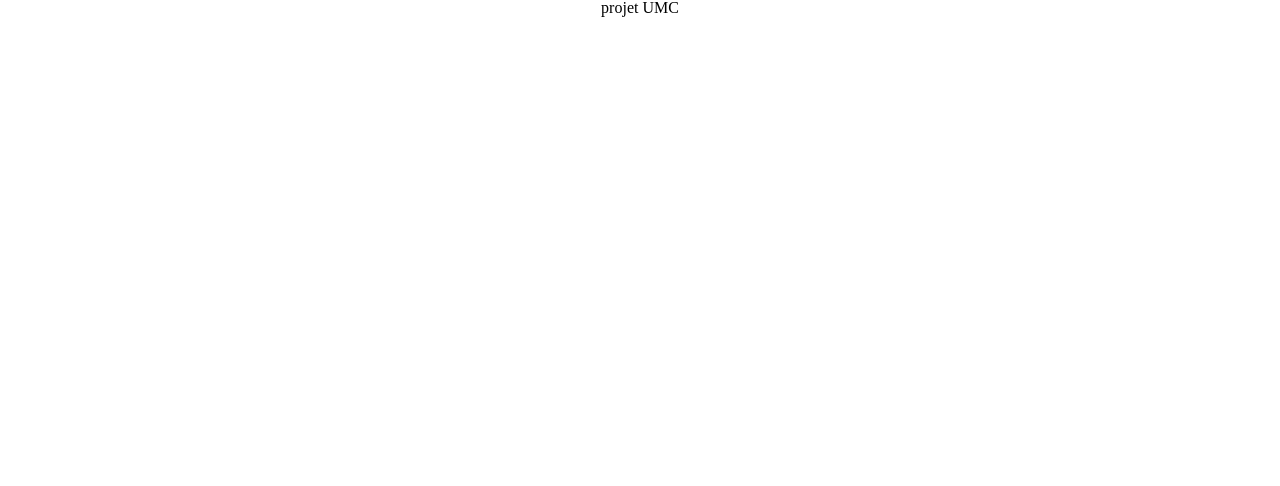
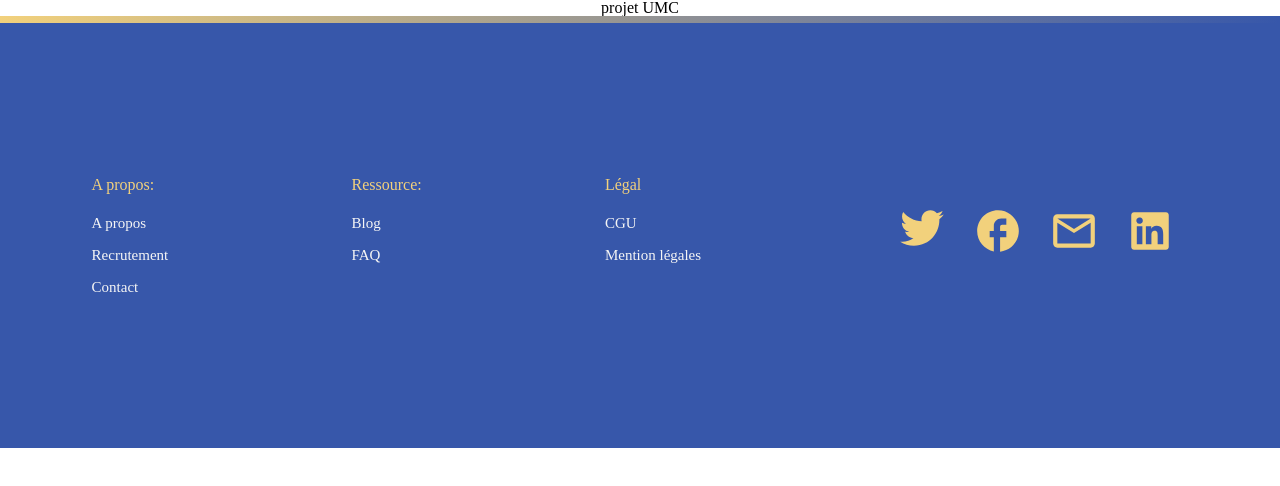
Before and after one commit to UltimatOne/UltraMotionCorp, a React (Create React App) app: page / in a window 1280 px wide. Shown: the top 486 px of the page. Built offline with nearby package versions, Linux system fonts and the light colour scheme.

Commit message:
fixe: De la barre du Footer  :bug:

```diff
--- a/src/composants/footer/footer.css
+++ b/src/composants/footer/footer.css
@@ -1,4 +1,5 @@
 .Footer {
+  position: relative;
   background-color: #3757aa;
   width: 100vw;
   height: 432px;
--- a/src/composants/footer/footer.jsx
+++ b/src/composants/footer/footer.jsx
@@ -1,6 +1,6 @@
 import "./footer.css";
 /**
- * Ceci est le Footer
+ * Ceci est le Footer de UltraMotionCorp
  * @returns le footer du site.
  */
 export default function Footer() {
--- a/src/index.js
+++ b/src/index.js
@@ -11,7 +11,7 @@ root.render(
   <React.StrictMode>
     <BrowserRouter>
     <App />
-    {/* <Footer></Footer> */}
+    <Footer></Footer>
     </BrowserRouter>
   </React.StrictMode>
 );
```
